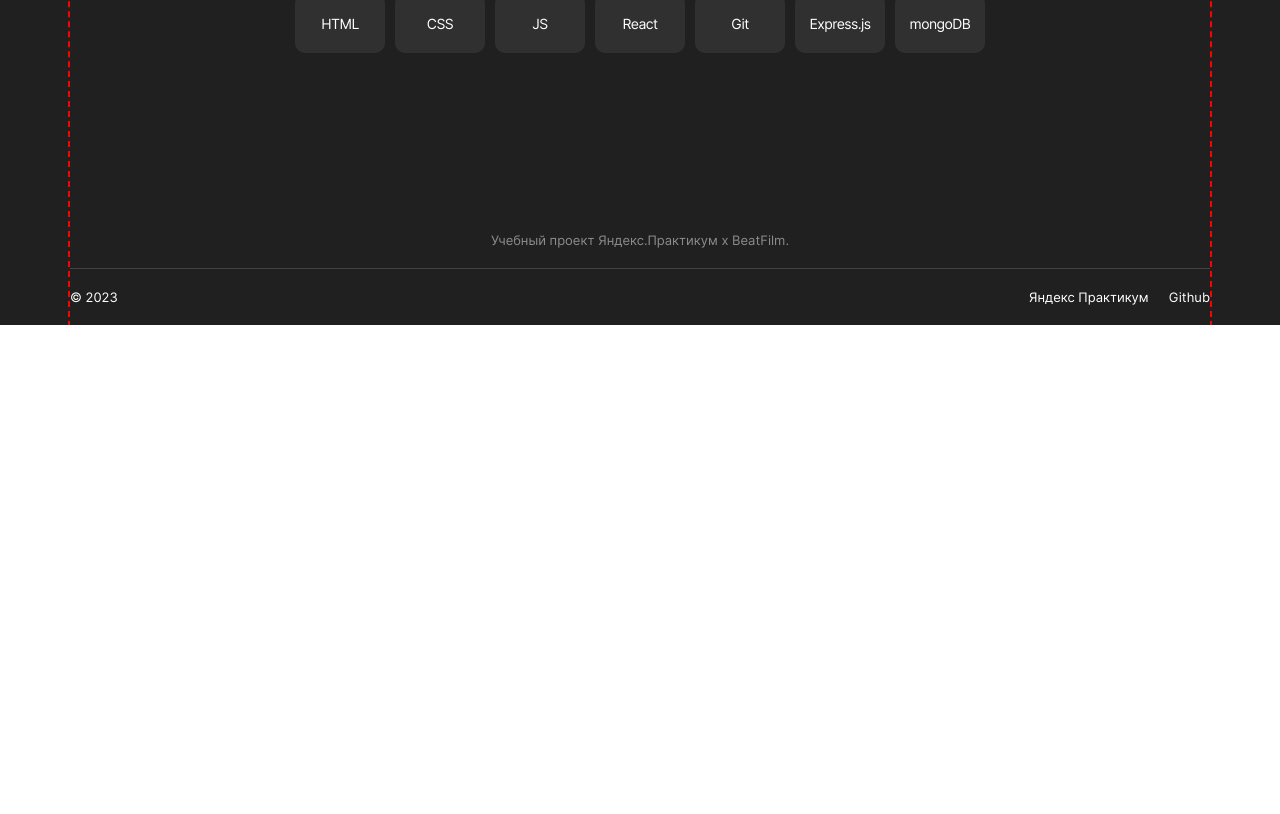
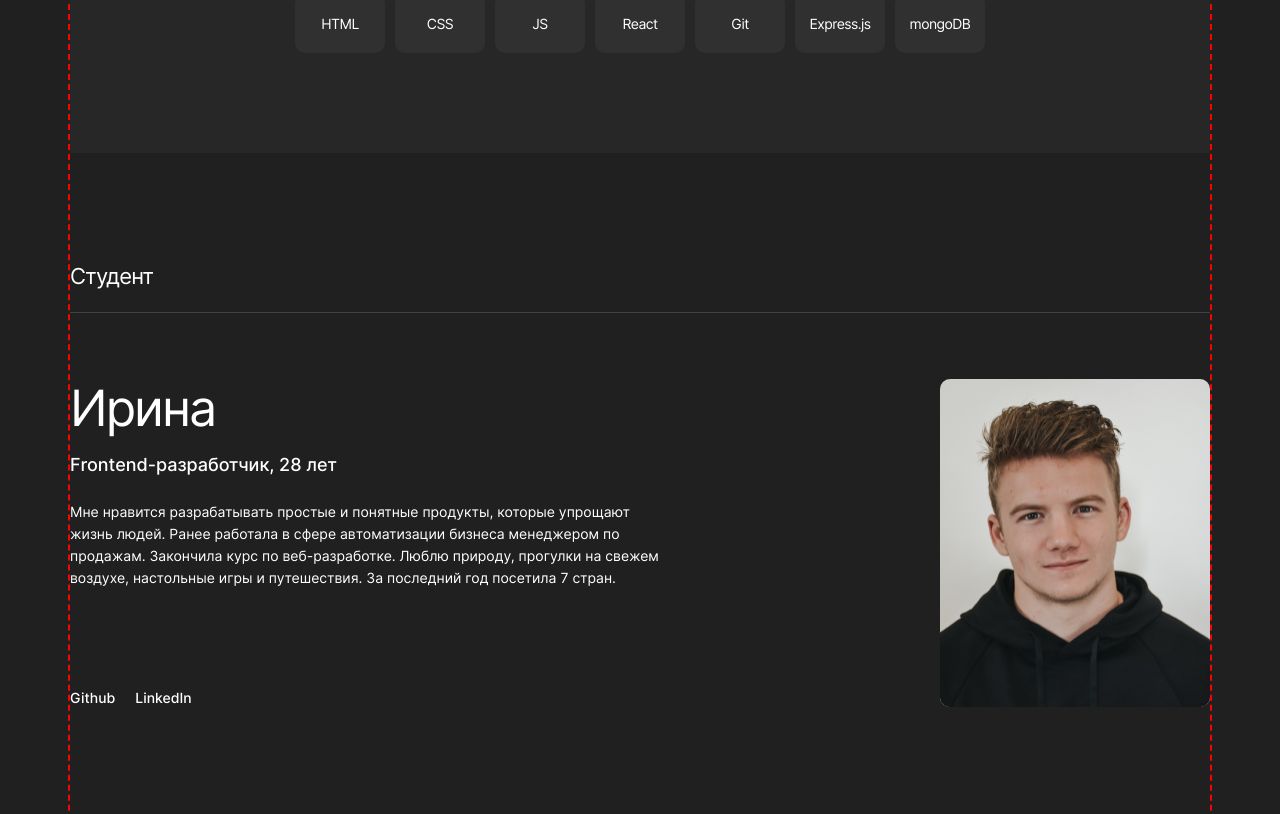
Before and after one commit to IrinaGarmaeva/movies-explorer-frontend, a React (Create React App) app: page / in a window 1280 px wide. Shown: the part 1726-2540 px from the top of the page. Before the commit the page ends 2051 px from the top, so only its background shows below. Built offline with nearby package versions, Linux system fonts and the light colour scheme.

Commit message:
Feature: add Student component

```diff
--- a/src/components/App/App.js
+++ b/src/components/App/App.js
@@ -2,7 +2,8 @@ import Header from "../Header/Header";
 import Hero from "../Hero/Hero";
 import About from "../About/About";
 import Stack from "../Stack/Stack";
-import Footer from '../Footer/Footer'
+import Student from "../Student/Student";
+import Footer from '../Footer/Footer';
 
 function App() {
   return (
@@ -14,6 +15,7 @@ function App() {
             <Hero />
             <About />
             <Stack />
+            <Student />
           </main>
           <Footer />
         </div>
--- a/src/components/Stack/Stack.css
+++ b/src/components/Stack/Stack.css
@@ -2,6 +2,7 @@
   display: flex;
   flex-direction: column;
   padding: 100px 0;
+  background: #272727;
 }
 .stack__title {
   color: #fff;
--- /dev/null
+++ b/src/components/Student/Student.css
@@ -0,0 +1,68 @@
+.student {
+  display: flex;
+  flex-direction: column;
+  padding: 110px 0;
+}
+
+.student__title {
+  font-size: 22px;
+  font-style: normal;
+  font-weight: 400;
+  line-height: normal;
+  letter-spacing: -0.88px;
+  margin-bottom: 23px;
+}
+
+.student__container {
+  display: flex;
+  flex-direction: row;
+  justify-content: space-between;
+  border-top: 1px solid #424242;
+  padding-top: 66px;
+}
+
+.student__info {
+  max-width: 600px;
+}
+
+.student__info-name {
+  font-size: 50px;
+  font-style: normal;
+  font-weight: 400;
+  line-height: 116%;
+  letter-spacing: -2px;
+  margin-bottom: 18px;
+}
+
+.student__info-job {
+  font-feature-settings: "clig" off, "liga" off;
+  font-size: 18px;
+  font-style: normal;
+  font-weight: 500;
+  line-height: 111.111%;
+  margin-bottom: 26px;
+}
+.student__info-about {
+  font-feature-settings: "clig" off, "liga" off;
+  font-size: 14px;
+  font-style: normal;
+  font-weight: 400;
+  line-height: 157.143%;
+}
+
+.student__links{
+  margin-top: 99px;
+  display: flex;
+}
+
+.student__link {
+  font-size: 14px;
+  font-style: normal;
+  font-weight: 500;
+  line-height: normal;
+  margin-right: 20px;
+}
+
+.student__photo {
+  border-radius: 10px;
+}
--- /dev/null
+++ b/src/components/Student/Student.jsx
@@ -0,0 +1,29 @@
+import "./Student.css";
+import studentPhoto from '../../images/student__photo.jpg';
+
+const Student = () => {
+  return (
+    <section className="student">
+      <h2 className="student__title">Студент</h2>
+      <div className="student__container">
+        <div className="student__info">
+          <h3 className="student__info-name">Ирина</h3>
+          <p className="student__info-job">Frontend-разработчик, 28 лет</p>
+          <p className="student__info-about">
+            Мне нравится разрабатывать простые и понятные продукты, которые упрощают жизнь людей. Ранее работала в сфере автоматизации бизнеса менеджером по продажам. Закончила курс по веб-разработке. Люблю природу, прогулки на свежем воздухе, настольные игры и путешествия. За последний год посетила 7 стран.
+          </p>
+          <ul className="student__links">
+            <li><a className="student__link" href="https://github.com/IrinaGarmaeva" target="_blank" rel="noopener noreferrer">Github</a>
+            </li>
+            <li>
+            <a className="student__link" href="https://www.linkedin.com/" target="_blank" rel="noopener noreferrer">LinkedIn</a>
+            </li>
+          </ul>
+        </div>
+        <img src={studentPhoto} alt="Личная фотография" className="student__photo"/>
+      </div>
+    </section>
+  );
+};
+
+export default Student;
```
Also changed, not shown: src/components/Portfolio/Portfolio.jsx (added, +14 -0 lines), src/components/Portfolio/Portfolio.css (added), src/images/student__photo.jpg (added).
